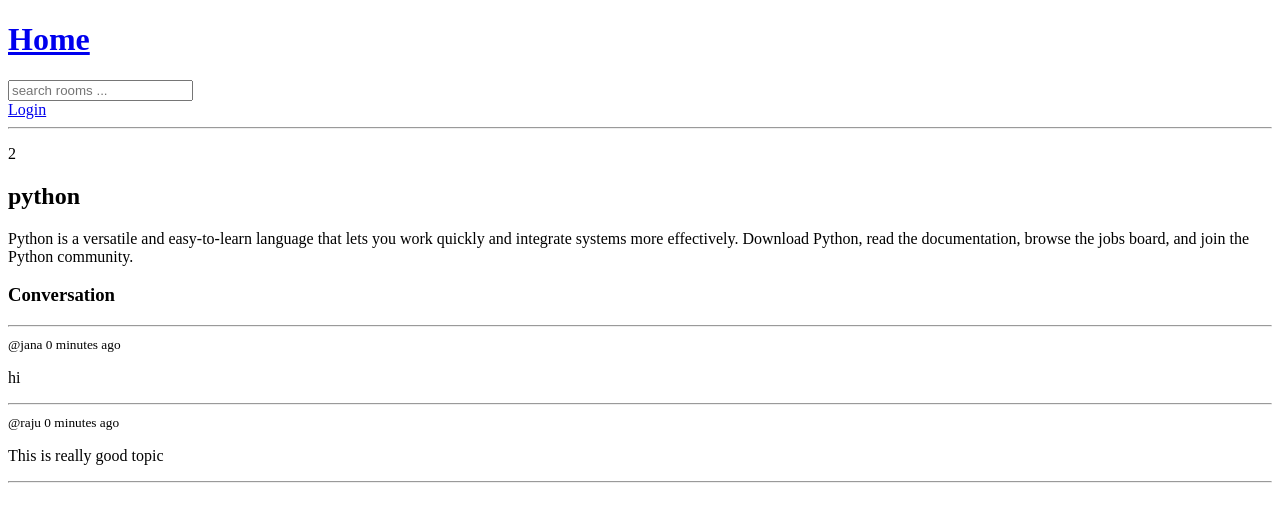
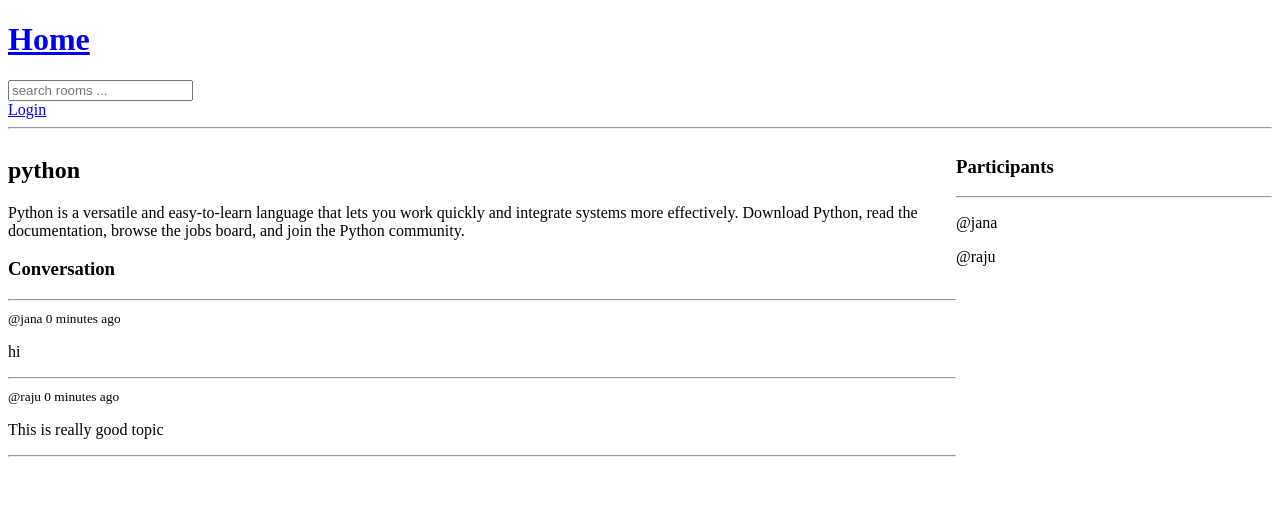
Before and after one commit to pjanardhan7u/studybud, a Django app: page /room/2/ in a window 1280 px wide. Shown: the top 522 px of the page. Run offline with Django 5.2, Linux system fonts and the light colour scheme; data comes from the database, SQL or seed files in the repository; both versions use the stored data as it was after the commit.

Commit message:
creating messages done 3:22

```diff
--- a/base/models.py
+++ b/base/models.py
@@ -16,7 +16,8 @@ class Room(models.Model):
     topic=models.ForeignKey(Topic,on_delete=models.SET_NULL,null=True)
     name=models.CharField(max_length=200)
     description=models.TextField(null=True,blank=True)
-    # participants=
+    participants = models.ManyToManyField(
+        User, related_name='participants', blank=True)
     updated=models.DateTimeField(auto_now=True)
     created=models.DateTimeField(auto_now_add=True)
 
--- a/base/templates/base/room.html
+++ b/base/templates/base/room.html
@@ -3,7 +3,17 @@
 
 {% block content %}
 
-<p>{{room.id}}</p>
+<style >
+    .room-container{
+        display: grid;
+        grid-template-columns: 3fr 1fr;
+    }
+</style>
+
+
+<div class="room-container">
+
+    <div>
         <h2>{{room.name}}</h2>
         <p>{{room.description}}</p>
 
@@ -22,4 +32,33 @@
 
         </div>
 
+        {% if request.user.is_authenticated %}
+
+        <div class="comment-form">
+            <form method="POST" action="">
+                {% csrf_token %}
+                <input type="text" name="body" placeholder="write your message here ..."/>
+            </form>
+
+        </div>
+        {% endif  %}
+
+    </div>
+
+    <div>
+        <h3>Participants</h3>
+        <hr>
+        {% for user in participants %}
+        <div>
+
+            <p>@{{user.username}}</p>
+        </div>
+
+        {% endfor  %}
+
+    </div>
+
+
+</div>
+
 {% endblock content %}
--- a/base/views.py
+++ b/base/views.py
@@ -1,6 +1,6 @@
 from django.shortcuts import render , redirect
 from django.http import HttpResponse
-from .models import Room, Topic
+from .models import Room, Topic,Message
 from .forms import RoomForm
 from django.db.models import Q
 from django.contrib.auth.models import User
@@ -80,7 +80,18 @@ def home(request):
 def room(request,pk):
     room=Room.objects.get(id=pk)
     room_messages=room.message_set.all().order_by('-created')
-    context={'room':room,'room_messages':room_messages}
+    participants=room.participants.all()
+    if request.method== 'POST':
+        message=Message.objects.create(
+            user=request.user,
+            room=room,
+            body=request.POST.get("body")
+        )
+        room.participants.add(request.user)
+        return redirect('room',pk=room.id)
+
+
+    context={'room':room,'room_messages':room_messages,'participants':participants}
     return render(request,'base/room.html',context)
 
 
```
Also changed, not shown: base/migrations/0003_alter_room_options_room_participants.py (added), db.sqlite3. Lines whose indentation alone changed are shown as unchanged.
